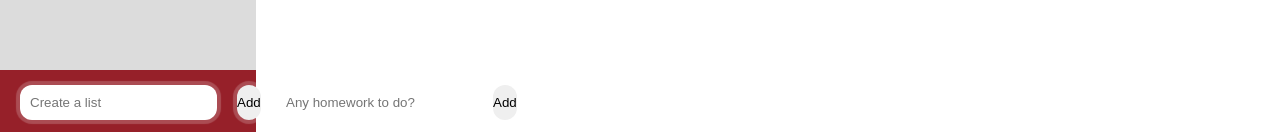
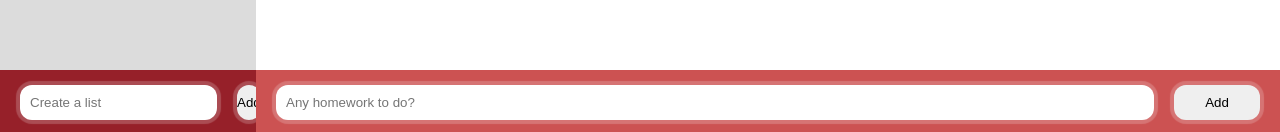
Before and after one commit to TeemuViikeri/tamk-group8-todo-frontend, a React (Create React App) app in the folder todo/: page / in a window 1280 px wide. Shown: the part 665-797 px from the top of the page. Built offline with nearby package versions, Linux system fonts and the light colour scheme; no server answers.

Commit message:
Add new props to Dock component.

```diff
--- a/todo/src/App.js
+++ b/todo/src/App.js
@@ -128,7 +128,12 @@ class App extends Component {
             toggleTodo={this.toggleTodo}
             deleteTodo={this.deleteTodo}
           />
-          <Dock addTodo={this.addTodo} currentList={this.state.currentList} />
+          <Dock
+            width="80%"
+            bgColor="#cc5252"
+            addTodo={this.addTodo}
+            currentList={this.state.currentList}
+            />
         </div>
       </div>
     );
```
